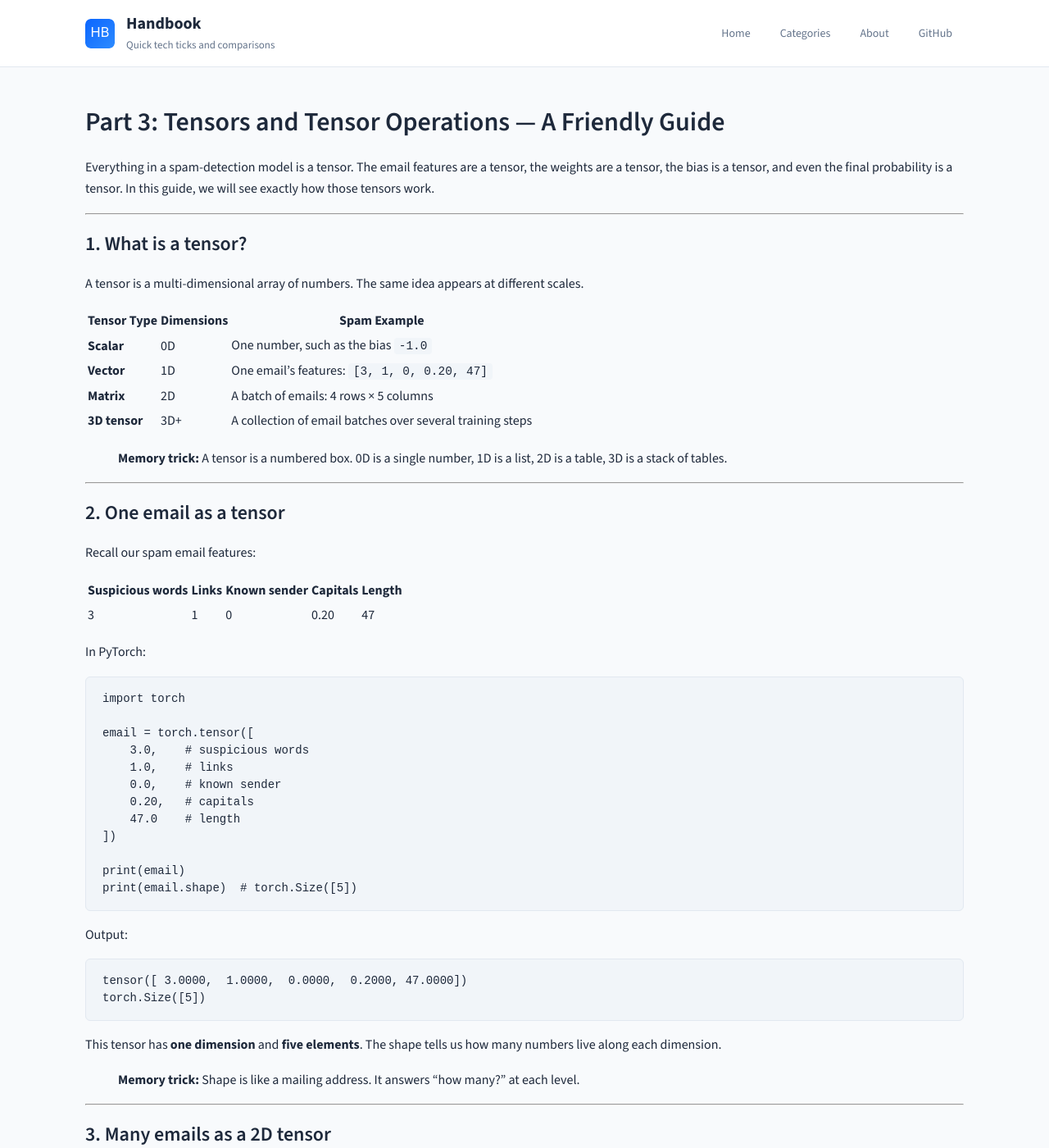
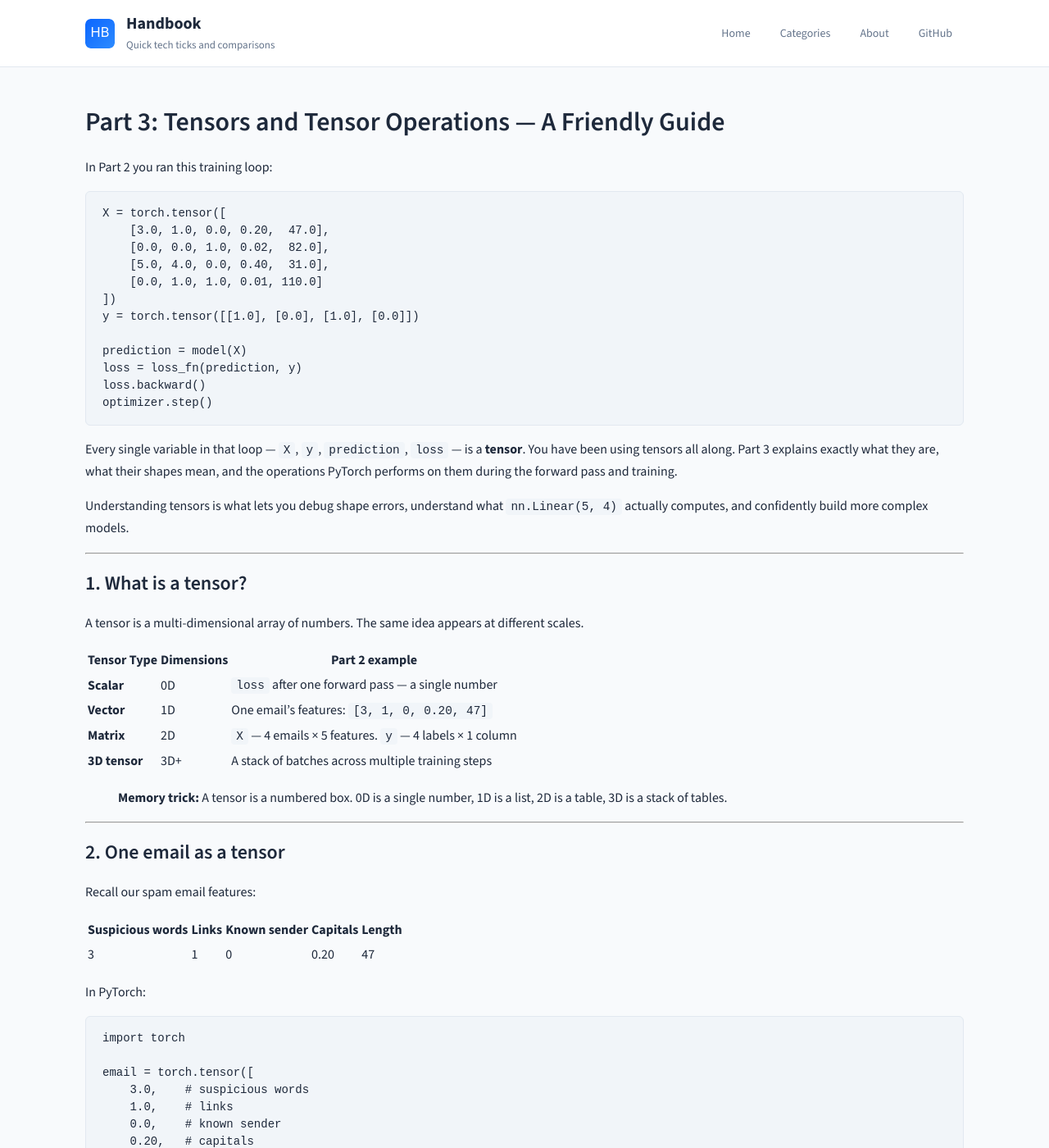
Before and after one commit to rilov/handbook, a Jekyll site: the page built from _topics/Tensors and Tensor Operations - A Friendly Guide.md, in a window 1280 px wide and 1400 px high. Shown: the whole window at 82% size. Built offline with Jekyll 4.4.1, drawn with Linux system fonts in a browser that asks for light colours; our own code applies the rules of GitHub Pages for plain Markdown files.

Commit message:
fix Part 3: add bridge opening connecting directly to Part 2 training loop

````diff
--- a/_topics/Tensors and Tensor Operations - A Friendly Guide.md
+++ b/_topics/Tensors and Tensor Operations - A Friendly Guide.md
@@ -10,12 +10,31 @@ tags:
   - spam-detection
   - beginners
   - friendly
-summary: Learn tensors and tensor operations using the same spam-detection example. Covers feature vectors, batches of emails, weights, matrix multiplication, broadcasting, and reshaping.
+summary: Learn tensors and tensor operations using the same spam-detection example. Covers feature vectors, batches of emails, weights, matrix multiplication, broadcasting, and reshaping. Builds directly on the training loop from Part 2.
 ---
 
 # Part 3: Tensors and Tensor Operations — A Friendly Guide
 
-Everything in a spam-detection model is a tensor. The email features are a tensor, the weights are a tensor, the bias is a tensor, and even the final probability is a tensor. In this guide, we will see exactly how those tensors work.
+In Part 2 you ran this training loop:
+
+```python
+X = torch.tensor([
+    [3.0, 1.0, 0.0, 0.20,  47.0],
+    [0.0, 0.0, 1.0, 0.02,  82.0],
+    [5.0, 4.0, 0.0, 0.40,  31.0],
+    [0.0, 1.0, 1.0, 0.01, 110.0]
+])
+y = torch.tensor([[1.0], [0.0], [1.0], [0.0]])
+
+prediction = model(X)
+loss = loss_fn(prediction, y)
+loss.backward()
+optimizer.step()
+```
+
+Every single variable in that loop — `X`, `y`, `prediction`, `loss` — is a **tensor**. You have been using tensors all along. Part 3 explains exactly what they are, what their shapes mean, and the operations PyTorch performs on them during the forward pass and training.
+
+Understanding tensors is what lets you debug shape errors, understand what `nn.Linear(5, 4)` actually computes, and confidently build more complex models.
 
 ---
 
@@ -23,12 +42,12 @@ Everything in a spam-detection model is a tensor. The email features are a tenso
 
 A tensor is a multi-dimensional array of numbers. The same idea appears at different scales.
 
-| Tensor Type | Dimensions | Spam Example |
-|-------------|------------|--------------|
-| **Scalar** | 0D | One number, such as the bias `-1.0` |
+| Tensor Type | Dimensions | Part 2 example |
+|-------------|------------|----------------|
+| **Scalar** | 0D | `loss` after one forward pass — a single number |
 | **Vector** | 1D | One email's features: `[3, 1, 0, 0.20, 47]` |
-| **Matrix** | 2D | A batch of emails: 4 rows × 5 columns |
-| **3D tensor** | 3D+ | A collection of email batches over several training steps |
+| **Matrix** | 2D | `X` — 4 emails × 5 features. `y` — 4 labels × 1 column |
+| **3D tensor** | 3D+ | A stack of batches across multiple training steps |
 
 > **Memory trick:** A tensor is a numbered box. 0D is a single number, 1D is a list, 2D is a table, 3D is a stack of tables.
 
````
